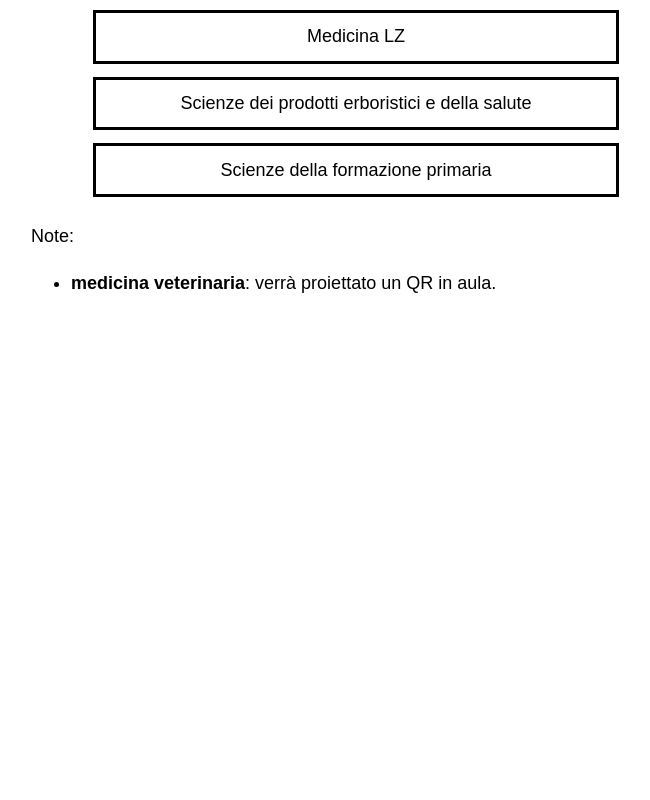
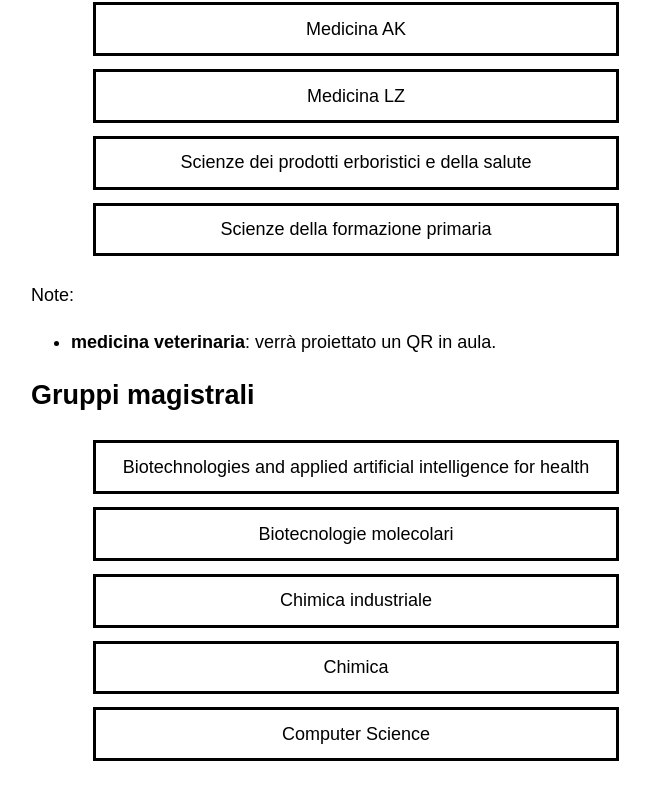
Before and after one commit to dalz/dalz.github.io, a plain HTML site: page gruppi-matricole.html in a window 1280 px wide. Shown: the part 994-1794 px from the top of the page, without its empty margins (284-934 px from the left). Before the commit the page ends 1331 px from the top, so only its background shows below. Drawn offline with Linux system fonts and the light colour scheme.

Commit message:
gruppi magistrali

```diff
--- a/gruppi-matricole.html
+++ b/gruppi-matricole.html
@@ -22,6 +22,8 @@ approvati dai rappresentanti dei rispettivi corsi. Se sei a conoscenza
 di qualche gruppo che manca nella lista, puoi comunicarlo ad <a
 href="https://t.me/persosaggio">Alessio</a>.</p>
 <p>I gruppi sono aggiornati per l’anno academico 24/25.</p>
+<h2 id="gruppi-triennali-e-magistrali-a-ciclo-unico">Gruppi triennali e
+magistrali a ciclo unico</h2>
 <nav class="link-boxes">
 <a
 href="https://chat.whatsapp.com/LHeOAv33MwfGM1fgeXAXHd">Biotecnologie</a>
@@ -49,4 +51,16 @@ formazione primaria</a>
 <li><strong>medicina veterinaria</strong>: verrà proiettato un QR in
 aula.</li>
 </ul>
+<h2 id="gruppi-magistrali">Gruppi magistrali</h2>
+<nav class="link-boxes">
+<a
+href="https://chat.whatsapp.com/Fer1P7dS4Mp8ch6EyfgpEf">Biotechnologies
+and applied artificial intelligence for health</a> <a
+href="https://chat.whatsapp.com/BZrGqtyfQei88jfzAUTH3q">Biotecnologie
+molecolari</a> <a
+href="https://chat.whatsapp.com/IPDookdLEHh3DIoAXM3Vc5">Chimica
+industriale</a> <a
+href="https://chat.whatsapp.com/DRgHTcxyP8xBAd9ZC0nS7U">Chimica</a> <a
+href="https://t.me/+GondmgDvmJlkYzg0">Computer Science</a>
+</nav>
 </body>
```
